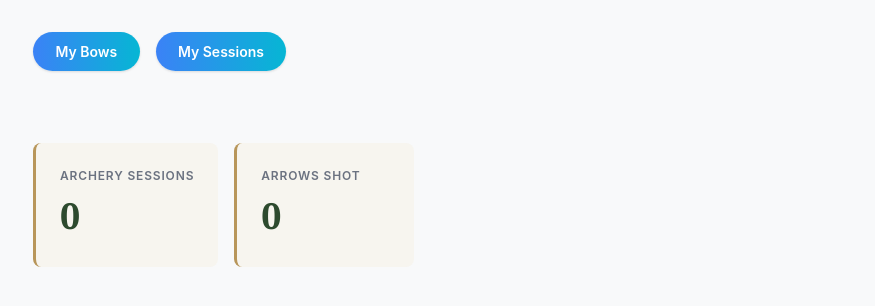
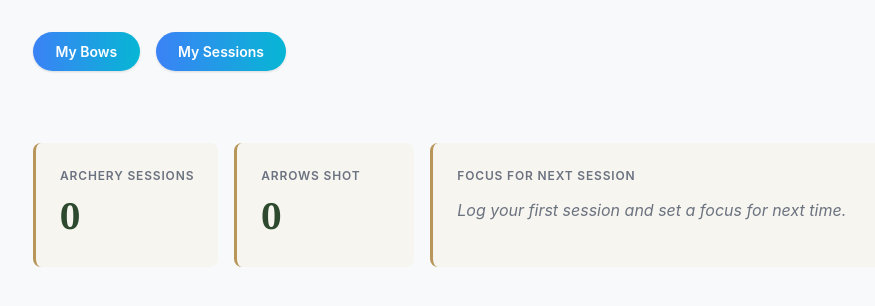
Before and after one commit to mjkork/my-repo-name, a Django app: page / in a window 1280 px wide. Shown: the part 64-370 px from the top of the page, without its empty margins (23-898 px from the left). Run offline with Django 5.2, Linux system fonts and the light colour scheme; data that the repository does not hold is empty.

Commit message:
after next_focus + focus card

```diff
--- a/sessions/forms.py
+++ b/sessions/forms.py
@@ -13,16 +13,18 @@ class SessionForm(forms.ModelForm):
 
     class Meta:
         model = Session
-        fields = ["name", "date", "bow", "location", "distance_m", "arrow_count", "notes"]
+        fields = ["name", "date", "bow", "location", "distance_m", "arrow_count", "notes", "next_focus"]
         widgets = {
             "date":       forms.DateInput(attrs={"type": "date"}, format="%Y-%m-%d"),
             "distance_m": forms.NumberInput(attrs={"list": "distance-suggestions", "min": "1"}),
             "arrow_count": forms.NumberInput(attrs={"min": "1"}),
             "notes":      forms.Textarea(attrs={"rows": 3}),
+            "next_focus": forms.Textarea(attrs={"rows": 3}),
         }
         labels = {
             "distance_m":  "Distance (m)",
             "arrow_count": "Total arrows",
+            "next_focus":  "Focus for next session",
         }
 
     def __init__(self, *args: object, **kwargs: object) -> None:
--- a/sessions/models.py
+++ b/sessions/models.py
@@ -32,6 +32,7 @@ class Session(models.Model):
     distance_m = models.PositiveSmallIntegerField(null=True, blank=True)
     arrow_count = models.PositiveIntegerField(null=True, blank=True)
     notes = models.TextField(blank=True)
+    next_focus = models.TextField(blank=True)
 
     class Meta:
         ordering = ["-date"]
--- a/sessions/views.py
+++ b/sessions/views.py
@@ -72,6 +72,17 @@ class HomeView(TemplateView):
         ctx["total_sessions"] = totals["total_sessions"]
         ctx["total_arrows"] = totals["total_arrows"]
         ctx["per_bow_breakdown"] = named + bowless
+
+        most_recent = Session.objects.order_by("-date", "-pk").first()
+        if most_recent is None:
+            ctx["next_focus_state"] = "empty"
+        elif not most_recent.next_focus:
+            ctx["next_focus_state"] = "no_focus"
+        else:
+            ctx["next_focus_state"] = "has_focus"
+            ctx["next_focus_text"] = most_recent.next_focus
+            ctx["next_focus_session_date"] = most_recent.date
+
         return ctx
 
 
--- a/static/css/main.css
+++ b/static/css/main.css
@@ -639,6 +639,35 @@ body {
     font-style: italic;
 }
 
+/* Focus card — BEM modifier on .stat-card; same beige/border family, text-content layout */
+.stat-card--focus {
+    flex: 1;
+    max-width: 480px;
+    display: flex;
+    flex-direction: column;
+}
+
+.stat-card-focus-text {
+    font-size: var(--text-base);
+    line-height: 1.65;
+    color: var(--color-text);
+    margin-top: var(--sp-2);
+    flex: 1;
+}
+
+.stat-card-focus-text--muted {
+    color: var(--color-text-muted);
+    font-style: italic;
+}
+
+.stat-card-focus-attribution {
+    margin-top: var(--sp-3);
+    padding-top: var(--sp-2);
+    border-top: 1px solid var(--color-border);
+    font-size: var(--text-xs);
+    color: var(--color-text-muted);
+}
+
 /* ---- Section headings (used in modals to group fields) ---- */
 .section-heading {
     font-size: var(--text-xs);
--- a/templates/sessions/home.html
+++ b/templates/sessions/home.html
@@ -36,5 +36,17 @@
             {% endif %}
         </div>
     </div>
+
+    <div class="stat-card stat-card--focus">
+        <div class="stat-card-label">Focus for next session</div>
+        {% if next_focus_state == "has_focus" %}
+            <p class="stat-card-focus-text">{{ next_focus_text }}</p>
+            <p class="stat-card-focus-attribution">From your session on {{ next_focus_session_date|date:"j F Y" }}</p>
+        {% elif next_focus_state == "no_focus" %}
+            <p class="stat-card-focus-text stat-card-focus-text--muted">Your last session didn't have a focus set. Add one next time to give your next session direction.</p>
+        {% else %}
+            <p class="stat-card-focus-text stat-card-focus-text--muted">Log your first session and set a focus for next time.</p>
+        {% endif %}
+    </div>
 </div>
 {% endblock %}
```
Also changed, not shown: PROJECT_NOTES.md (+19 -0 lines), sessions/tests/test_forms.py (+28 -0 lines), sessions/tests/test_models.py (+8 -0 lines), sessions/tests/test_views.py (+27 -0 lines), templates/sessions/mysessions.html (+25 -1 lines), sessions/migrations/0003_session_next_focus.py (added).
